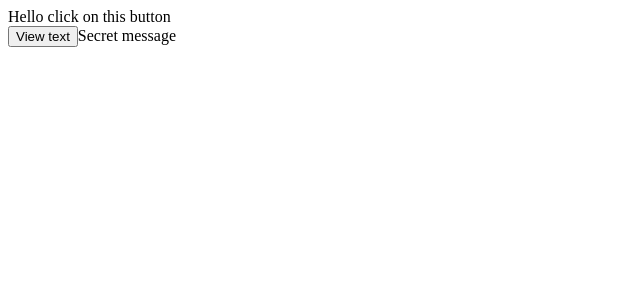
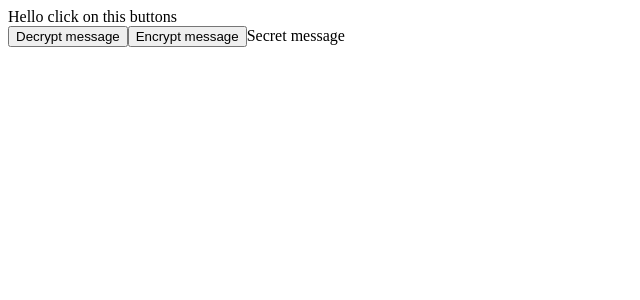
Before and after one commit to Vladokos/reduxLearn, a React (Create React App) app in the folder redux-test/: page / in a window 1280 px wide. Shown: the top 300 px of the page, without its empty margins (0-640 px from the left). Built offline with nearby package versions, Linux system fonts and the light colour scheme.

Commit message:
add second func

```diff
--- a/redux-test/src/App.js
+++ b/redux-test/src/App.js
@@ -4,7 +4,7 @@ import { Changer } from "./features/changeText/Changer";
 function App() {
   return (
     <div className="App">
-      <div className="myFirstApp">Hello click on this button</div>
+      <div className="myFirstApp">Hello click on this buttons</div>
       <Changer />
     </div>
   );
--- a/redux-test/src/features/changeText/Changer.js
+++ b/redux-test/src/features/changeText/Changer.js
@@ -1,6 +1,6 @@
 import React from "react";
 import { useSelector, useDispatch } from "react-redux";
-import { change } from "./changeText";
+import { decrypt, encrypt } from "./changeText";
 
 export function Changer() {
   const text = useSelector((state) => state.changer.text);
@@ -8,7 +8,8 @@ export function Changer() {
 
   return (
     <div>
-      <button onClick={() => dispatch(change())}>View text</button>
+      <button onClick={() => dispatch(decrypt())}>Decrypt message</button>
+      <button onClick={() => dispatch(encrypt())}>Encrypt message</button>
       <span>{text}</span>
     </div>
   );
--- a/redux-test/src/features/changeText/changeText.js
+++ b/redux-test/src/features/changeText/changeText.js
@@ -6,11 +6,14 @@ export const changeText = createSlice({
     text: "Secret message",
   },
   reducers: {
-    change: (state) => {
+    decrypt: (state) => {
       state.text = "Hello world!";
     },
+    encrypt: (state) => {
+      state.text = "Secret message";
+    }
   },
 });
-export const { change } = changeText.actions;
+export const { decrypt, encrypt } = changeText.actions;
 
 export default changeText.reducer;
```
